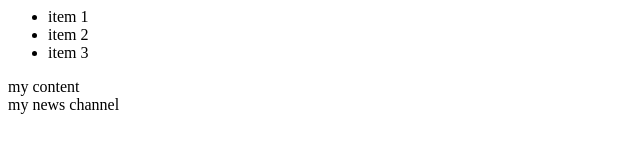
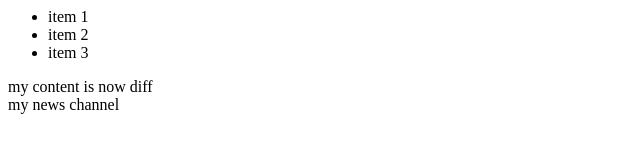
Before and after one commit to yiern/ite, a plain HTML site: page index.html in a window 1280 px wide. Shown: the full height of the page, 0-640 px from the left. Drawn offline with Linux system fonts and the light colour scheme.

Commit message:
added diff

```diff
--- a/index.html
+++ b/index.html
@@ -11,7 +11,7 @@
 		</module -one>
 
 		<module -two>
-			<div>my content</div>
+			<div>my content is now diff</div>
 		</module -two>
 
 		<module -three>
```
